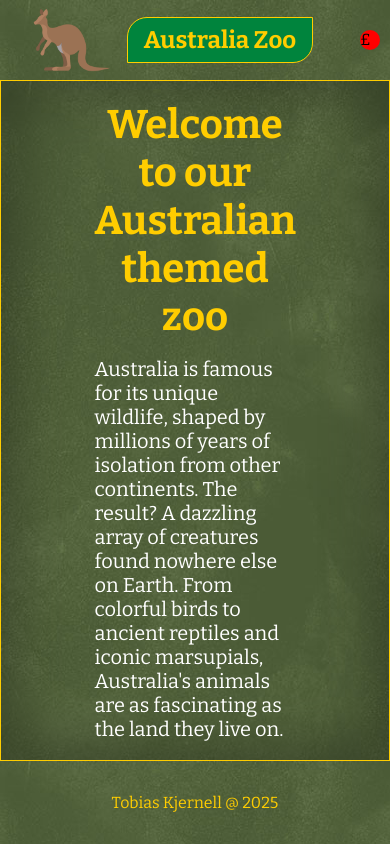
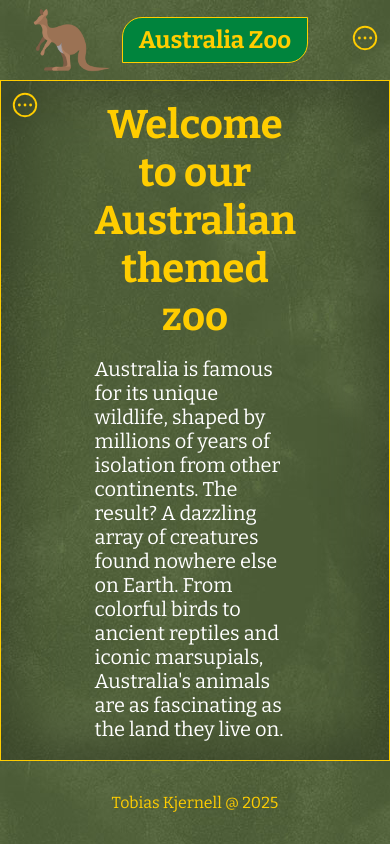
Before and after one commit to TobiasKjernell/react_zoo, a React (Vite) app: page / in a window 390 px wide. Built offline with nearby package versions, Linux system fonts and the light colour scheme.

Commit message:
updated mobile version

```diff
--- a/package.json
+++ b/package.json
@@ -10,6 +10,7 @@
     "preview": "vite preview"
   },
   "dependencies": {
+    "phosphor-react": "^1.4.1",
     "react": "^19.0.0",
     "react-dom": "^19.0.0",
     "react-router": "^7.5.0"
--- a/src/components/Header/header.module.css
+++ b/src/components/Header/header.module.css
@@ -2,6 +2,7 @@
     display: flex;
     align-items: center;
     background-image: url('../../assets/greenbackground.jpg');
+    position: relative;
 }
 
 .logo {
--- a/src/components/MobileComponents/MobileNavigation/index.jsx
+++ b/src/components/MobileComponents/MobileNavigation/index.jsx
@@ -2,6 +2,7 @@ import { useState } from "react"
 import styles from './mobileNav.module.css'
 import { navigationData } from "../../../data/data";
 import NavigationButton from "../../NavigationButton";
+import {  DotsThreeCircle, DotsThreeCircleVertical } from "phosphor-react";
 
 const MobileNavigation = () => {
     const [open, setOpen] = useState(false);
@@ -11,7 +12,7 @@ const MobileNavigation = () => {
     return (
 
         <div className={styles.container}>
-            <div onClick={handleSetOpen} className={styles.button}>{open ? "@" : "£"}</div>
+            <div onClick={handleSetOpen} className={styles.button}>{open ? <DotsThreeCircleVertical size={"30px"} color="var(--gold)" /> : <DotsThreeCircle size={"30px"} color="var(--gold)" />}</div>
             {open && <div className={styles.dropdown}>{navigationData.map((item, index) => <NavigationButton key={index} navigationName={item} linkPath={item} callback={handleSetOpen} />)}</div>}
         </div>
 
--- a/src/components/MobileComponents/MobileNavigation/mobileNav.module.css
+++ b/src/components/MobileComponents/MobileNavigation/mobileNav.module.css
@@ -1,14 +1,8 @@
 .button {
-    background-color: red;
-    height: 20px;
-    width: 20px;
-    padding-right: 20px;
-    border-radius: 50%;
     margin-right: 10px;
 }
 
 .container {
-    position: relative;
     display: none;
 }
 
@@ -21,6 +15,8 @@
     top: 100%;
     right: 0;
     background-image: url('../../../assets/greenbackground.jpg');
+    z-index: 1;
+
 }
 
 @media screen and (max-width: 900px) {
--- /dev/null
+++ b/src/components/MobileComponents/MobileSidebar/index.jsx
@@ -0,0 +1,26 @@
+import { DotsThreeCircle, DotsThreeCircleVertical } from 'phosphor-react';
+import styles from './mobileSidebar.module.css'
+import { useState } from 'react';
+import SidebarButton from '../../SidebarButton';
+
+const MobileSidebar = ({ animals, onSetAnimal, path, currentAnimal }) => {
+
+    const [open, setOpen] = useState(false);
+
+    const handleSetOpen = () => setOpen(!open);
+
+    return (
+        <>
+            <aside onClick={handleSetOpen} className={styles.container}>
+                {open ? <>
+                    <DotsThreeCircleVertical size={"30px"} color='var(--gold)' />
+                    <div className={styles.itemContainer}>
+                        {animals && animals.map((item, index) => <SidebarButton key={index} name={item.name} onSetAnimal={onSetAnimal} path={path} group={item.group} currentAnimal={currentAnimal} />)}
+                    </div> </> : <DotsThreeCircle size={"30px"} color='var(--gold)' />}
+
+            </aside>
+        </>
+    )
+}
+
+export default MobileSidebar;
--- /dev/null
+++ b/src/components/MobileComponents/MobileSidebar/mobileSidebar.module.css
@@ -0,0 +1,26 @@
+.container {
+    display: none;
+}
+
+@media screen and (max-width: 900px) {
+        .container {
+            display: block;
+            position: absolute;
+            top: 10px;
+            left: 10px;
+            z-index: 2;
+        }
+
+        .itemContainer {
+            display: flex;
+            flex-direction: column;
+            position:absolute;
+            top: 100%;
+            left: 0;
+            background-image: url('../../../assets/greenbackground.jpg');
+            border: 1px solid var(--gold);
+            height: auto;
+            width: 300px;
+            z-index: 1;
+        }
+}
--- a/src/components/Popup/index.jsx
+++ b/src/components/Popup/index.jsx
@@ -1,8 +1,25 @@
+import { useEffect } from 'react';
 import { getImageUrl, pictureNameCleanup } from '../../utils/utilities';
 import CallbackButton from '../CallbackButton';
 import styles from './popup.module.css'
 
 const Popup = ({ currentAnimal, onReviewAnimal }) => {
+
+    useEffect(() => {
+
+        const closeEscape = (e) => {
+            if (e.code === 'Escape') onReviewAnimal(null);
+        }
+
+        document.addEventListener('keydown', closeEscape);
+
+        return function () {
+            document.removeEventListener('keydown', closeEscape);
+        }
+
+    }, [onReviewAnimal])
+
+
     return (
         <div className={styles.container}>
             <div className={styles.infoBox}>
--- a/src/components/Popup/popup.module.css
+++ b/src/components/Popup/popup.module.css
@@ -3,7 +3,7 @@
     width: 100%;
     background-color: #00000079;
     position: absolute;
-    top: 0;
+    top: 100%;
     left: 0;
     display: flex;
     justify-content: center;
--- a/src/components/Sidebar/sidebar.module.css
+++ b/src/components/Sidebar/sidebar.module.css
@@ -7,6 +7,6 @@
 
 @media screen and (max-width: 900px) {
     .container {
-        display: none;
+       display: none;
     }
 }
--- a/src/components/SidebarButton/sidebarButton.module.css
+++ b/src/components/SidebarButton/sidebarButton.module.css
@@ -23,3 +23,9 @@
     background-color: var(--gold);
     color: var(--green);
 }
+
+@media screen and (max-width: 900px) {
+    .button:first-child, a:link.button:first-child , a:visited.button:first-child , a:active.button:first-child, a.active:first-child {
+        border-top: none;
+    }
+}
--- a/src/pages/DynamicPage/dynamicPage.module.css
+++ b/src/pages/DynamicPage/dynamicPage.module.css
@@ -1,6 +1,7 @@
 .container {
     flex: 1;
     display: flex;
+    position: relative;
 }
 
 @media screen and (max-width: 900px) {
--- a/src/pages/DynamicPage/index.jsx
+++ b/src/pages/DynamicPage/index.jsx
@@ -4,7 +4,7 @@ import Sidebar from '../../components/Sidebar';
 import styles from './dynamicPage.module.css'
 import Popup from '../../components/Popup';
 import { allAnimals, getAnimalsByCategory } from '../../data/data';
-import MobileNavigation from '../../components/MobileComponents/MobileNavigation';
+import MobileSidebar from '../../components/MobileComponents/MobileSidebar';
 
 const Home = ({ preview = false, path = false, animalGroup }) => {
 
@@ -23,6 +23,7 @@ const Home = ({ preview = false, path = false, animalGroup }) => {
             {reviewAnimal && <Popup currentAnimal={currentAnimal} onReviewAnimal={handleSetReviewAnimal} />}
             <div className={styles.container}>
                 <Sidebar animals={categoryAnimals} onSetAnimal={handleSetAnimal} path={path} currentAnimal={currentAnimal} />
+                <MobileSidebar animals={categoryAnimals} onSetAnimal={handleSetAnimal} path={path} currentAnimal={currentAnimal} />
                 <MainBox currentAnimal={currentAnimal} onReviewAnimal={handleSetReviewAnimal} preview={preview} group={animalGroup} />
             </div>
         </>
```
Also changed, not shown: 1 other file (tests, documents, lock files or other folders).
